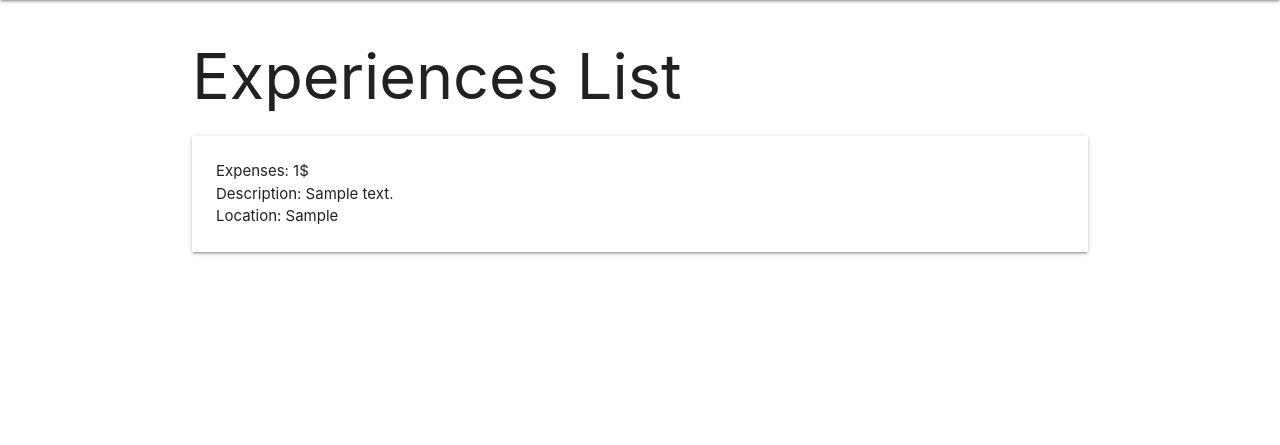
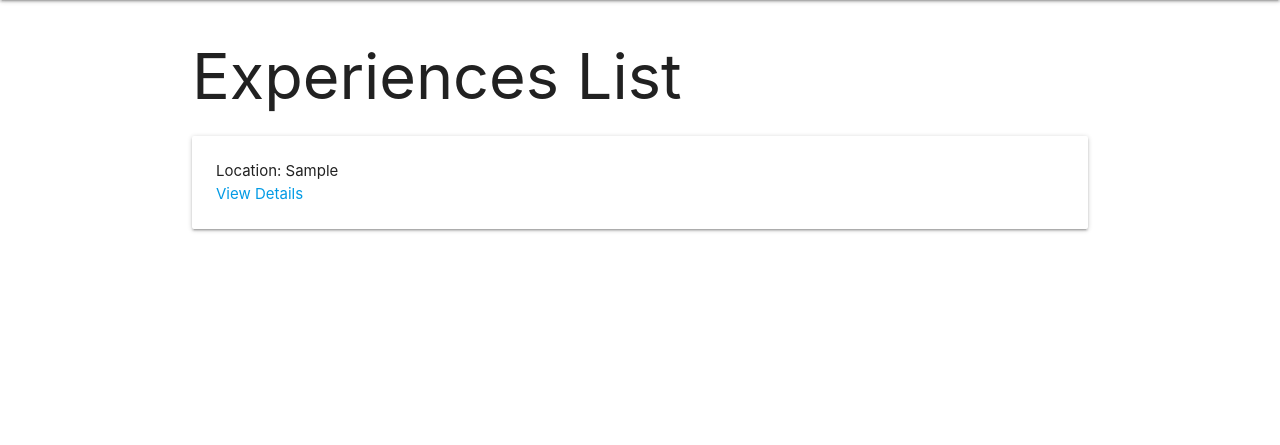
Before and after one commit to blkurd/Tour-Guide, a Django app: page /experiences/ in a window 1280 px wide. Shown: the part 64-509 px from the top of the page. Run offline with Django 4.2, Linux system fonts and the light colour scheme; tables that the repository leaves empty hold one stand-in row (values such as "Sample post").

Commit message:
modifications in models, urls, and templates

```diff
--- a/traveltracker/main_app/models.py
+++ b/traveltracker/main_app/models.py
@@ -9,5 +9,5 @@ class Trip(models.Model):
 
 class Experience (models.Model):
    expenses = models.IntegerField()
-   description = models.CharField(max_length=500)
+   description = models.TextField(max_length=500)
    location = models.CharField(max_length=100)
--- a/traveltracker/main_app/templates/base.html
+++ b/traveltracker/main_app/templates/base.html
@@ -18,9 +18,12 @@
           <li><a href="/" class="left brand-logo">&nbsp;&nbsp;Travel Tracker</a></li>
         </ul>
         <ul class="right">
-          <li><a href="/about">About</a></li>
-          <li><a href="/trips">View Trips</a></li>
-          <li><a href="/experiences">View Experiences</a></li>
+          <!-- <li><a href="/about">About</a></li> -->
+          <li><a href="{% url 'about' %}">About</a></li>
+          <!-- <li><a href="/trips">View Trips</a></li> -->
+          <li><a href="{% url 'trip-index' %}">View Trips</a></li>
+          <!-- <li><a href="/experiences">View Experiences</a></li> -->
+          <li><a href="{% url 'experience-index' %}">View Experiences</a></li>
         </ul>
       </div>
     </nav>
--- a/traveltracker/main_app/templates/experiences/experiences-index.html
+++ b/traveltracker/main_app/templates/experiences/experiences-index.html
@@ -6,11 +6,12 @@
 {% for expreience in experiences %}
   <div class="card">
     <div class="card-content">
-      <p>Expenses: {{ expreience.expenses }}$</p>
-      <p>Description: {{ expreience.description }}</p>
       <p>Location: {{ expreience.location }}</p>
+      <!-- <a href="/experiences/{{ expreience.id }}"> View Details</a> -->
+      <!-- This is the other way of writing links in Django -->
+      <a href="{% url 'detail' expreience.id %}"> View Details</a>
     </div>
   </div>
-{% endfor %}
+  {% endfor %}
 
 {% endblock %}
--- a/traveltracker/main_app/urls.py
+++ b/traveltracker/main_app/urls.py
@@ -9,9 +9,9 @@ urlpatterns = [
 
   path('about/', views.about, name='about'),
 
-  path('trips/', views.trips_index, name='index'),
+  path('trips/', views.trips_index, name='trip-index'),
 
-  path('experiences/', views.experiences_index, name='index'),
+  path('experiences/', views.experiences_index, name='experience-index'),
 
   path('experiences/<int:experience_id>/', views.experience_detail, name='detail'),
 
--- a/traveltracker/main_app/views.py
+++ b/traveltracker/main_app/views.py
@@ -28,7 +28,7 @@ def experiences_index(request):
 
 def experience_detail(request, experience_id):
     experience = Experience.objects.get(id=experience_id)
-    return render(request, 'experiences/experinece_detail', { 'experience': experience })
+    return render(request, 'experiences/experience_detail.html', { 'experience': experience })
 
 # trips = [
 #   {'date': 13, 'country': 'Spain'},
```
Also changed, not shown: traveltracker/main_app/templates/experiences/experience_detail.html (+3 -4 lines), traveltracker/main_app/migrations/0005_alter_experience_description.py (added).
